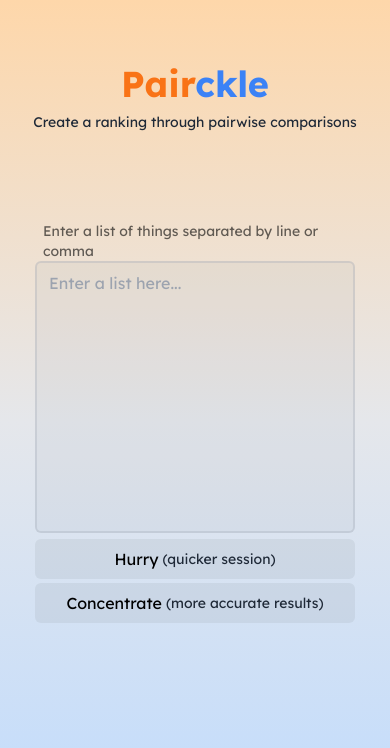
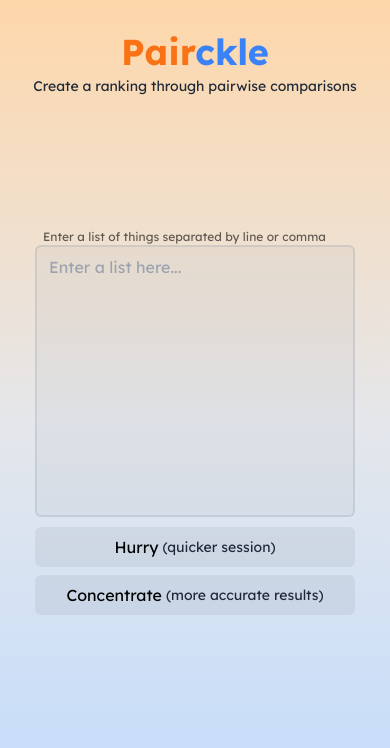
Before and after one commit to jakeo-dev/pairckle, a Next.js app: page / in a window 390 px wide. Shown: the top 748 px of the page. Built offline with nearby package versions, Linux system fonts and the light colour scheme.

Commit message:
fix input being too big and overlapping with title

```diff
--- a/src/pages/index.tsx
+++ b/src/pages/index.tsx
@@ -13,6 +13,8 @@
   const [secondOption, setSecondOption] = useState<string>();
 
   const [maxCombos, setMaxCombos] = useState<number>(1);
+
+  //const [titleInput, setTitleInput] = useState<string>("");
 
   const [utensilInput, setUtensilInput] = useState<string>("");
   const [utensilsArray, setUtensilsArray] = useState<
@@ -150,12 +152,12 @@
       </Head>
 
       <div className="flex justify-center items-center min-h-screen">
-        <div className="absolute top-0 w-full text-center cursor-default pt-16 px-8">
+        <div className="absolute top-0 w-full text-center cursor-default pt-8 lg:pt-16 px-8">
           <h1 className="block text-4xl lg:text-5xl font-bold">
             <span className="text-orange-500">Pair</span>
             <span className="text-blue-500">ckle</span>
           </h1>
-          <h2 className="block text-sm lg:text-base text-gray-800 mt-2">
+          <h2 className="block text-sm lg:text-base text-gray-800 mt-1 lg:mt-2">
             Create a ranking through pairwise comparisons
           </h2>
         </div>
@@ -164,13 +166,24 @@
           <div
             className={`${startVisibility} absolute top-1/2 left-1/2 -translate-x-1/2 -translate-y-1/2`}
           >
-            <label className="block text-black/60 text-sm px-2">
+            {/* <label className="block text-black/60 text-xs lg:text-sm px-2">
+              Enter a title for your ranking
+            </label>
+            <input
+              value={titleInput}
+              onInput={(e) => setTitleInput(e.currentTarget.value)}
+              className="w-full bg-gray-400/10 hover:bg-gray-400/20 focus:bg-gray-400/20 border-gray-400/30 border-2 rounded-md text-left transition px-3 py-2 mb-2 lg:mb-4" // 1 line = 2.125 rem
+              placeholder="Enter a title here..."
+              maxLength={-1}
+              required={true}
+            /> */}
+            <label className="block text-black/60 text-xs lg:text-sm px-2">
               Enter a list of things separated by line or comma
             </label>
             <ResponsiveTextArea
               value={utensilInput}
               onInput={(e) => setUtensilInput(e.currentTarget.value)}
-              className="min-h-[17rem] max-h-[55vh] lg:max-h-[70vh] w-80 lg:w-96" // 1 line = 2.125 rem
+              className="min-h-[17rem] max-h-[35vh] lg:max-h-[46vh] w-80 lg:w-96" // 1 line = 2.125 rem
               placeholder="Enter a list here..."
               maxLength={-1}
               required={true}
@@ -217,7 +230,7 @@
                   setStartVisibility("invisibleFade");
                 }
               }}
-              className="flex justify-center items-center w-full bg-gray-400/20 hover:bg-gray-400/30 active:bg-gray-400/40 rounded-md transition px-3 py-2"
+              className="flex justify-center items-center w-full bg-gray-400/20 hover:bg-gray-400/30 active:bg-gray-400/40 rounded-md transition px-3 py-2 mt-1"
             >
               Hurry
               <span className="text-sm text-gray-800 ml-1">
@@ -266,7 +279,7 @@
                   setStartVisibility("invisibleFade");
                 }
               }}
-              className="flex justify-center items-center w-full bg-gray-400/20 hover:bg-gray-400/30 active:bg-gray-400/40 rounded-md transition px-3 py-2 mt-1"
+              className="flex justify-center items-center w-full bg-gray-400/20 hover:bg-gray-400/30 active:bg-gray-400/40 rounded-md transition px-3 py-2 mt-2"
             >
               Concentrate
               <span className="text-sm text-gray-800 ml-1">
@@ -351,8 +364,11 @@
           <div
             className={`${rankVisibility} absolute top-1/2 left-1/2 -translate-x-1/2 -translate-y-1/2`}
           >
+            {/* <h2 className="text-lg text-center font-medium px-2 mb-1">
+              {titleInput}
+            </h2> */}
             <div className="w-max overflow-y-auto border-gray-400/40 border-2 rounded-lg z-10 thin-scrollbar">
-              <ul className="min-h-[17rem] max-h-[55vh] lg:max-h-[70.85vh] w-80 lg:w-96">
+              <ul className="min-h-[17rem] max-h-[35vh] lg:max-h-[46vh] w-80 lg:w-96">
                 {/* create shallow copy of utensilsArray (so it wont actually change the utensilsArray variable), sort utensils by their score, display them as a horizoontal list */}
                 {[...utensilsArray].sort(sortUtensils).map((utensil, index) => (
                   <li
@@ -376,6 +392,30 @@
             >
               Restart
             </button>
+            {/* <button
+              onClick={() => {
+                let text =
+                  "Ranking from Pairckle \nhttps://pairckle.jakeo.dev \n\n";
+                [...utensilsArray]
+                  .sort(sortUtensils)
+                  .forEach(
+                    (utensil) =>
+                      (text +=
+                        "#" +
+                        ([...utensilsArray]
+                          .sort(sortUtensils)
+                          .indexOf(utensil) +
+                          1) +
+                        " " +
+                        utensil.title +
+                        "\n")
+                  );
+                navigator.clipboard.writeText(text);
+              }}
+              className="w-full bg-gray-400/20 hover:bg-gray-400/30 active:bg-gray-400/40 rounded-md h-min transition px-3 py-2 mt-2"
+            >
+              Share
+            </button> */}
           </div>
         </div>
       </div>
```
